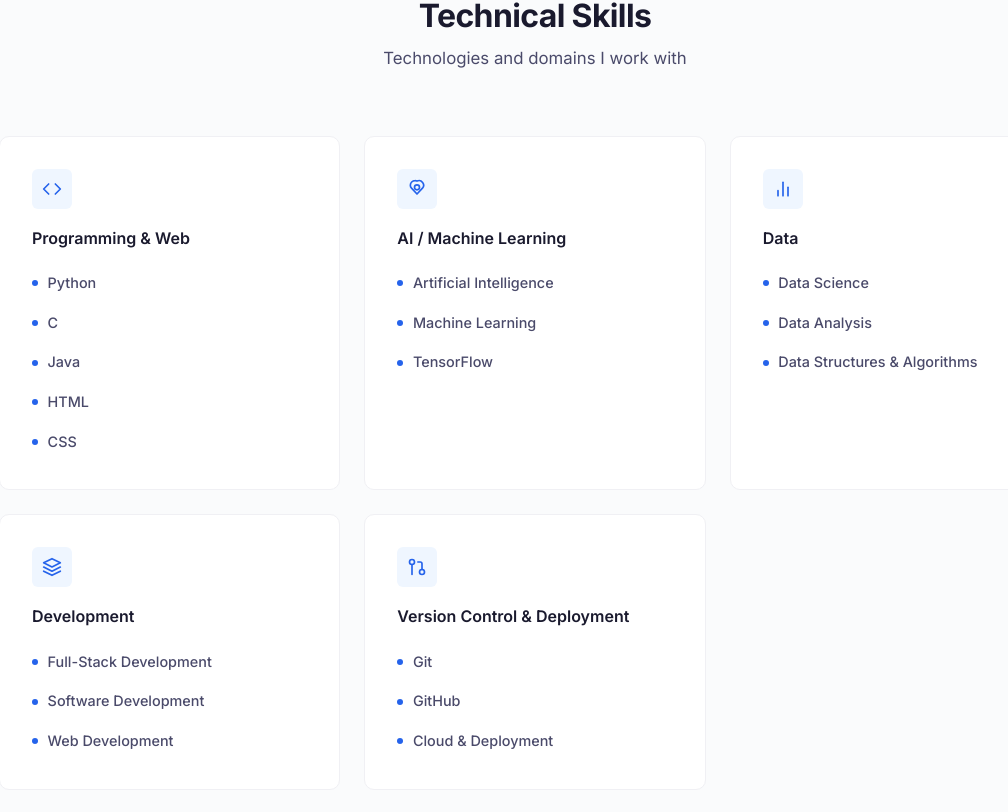
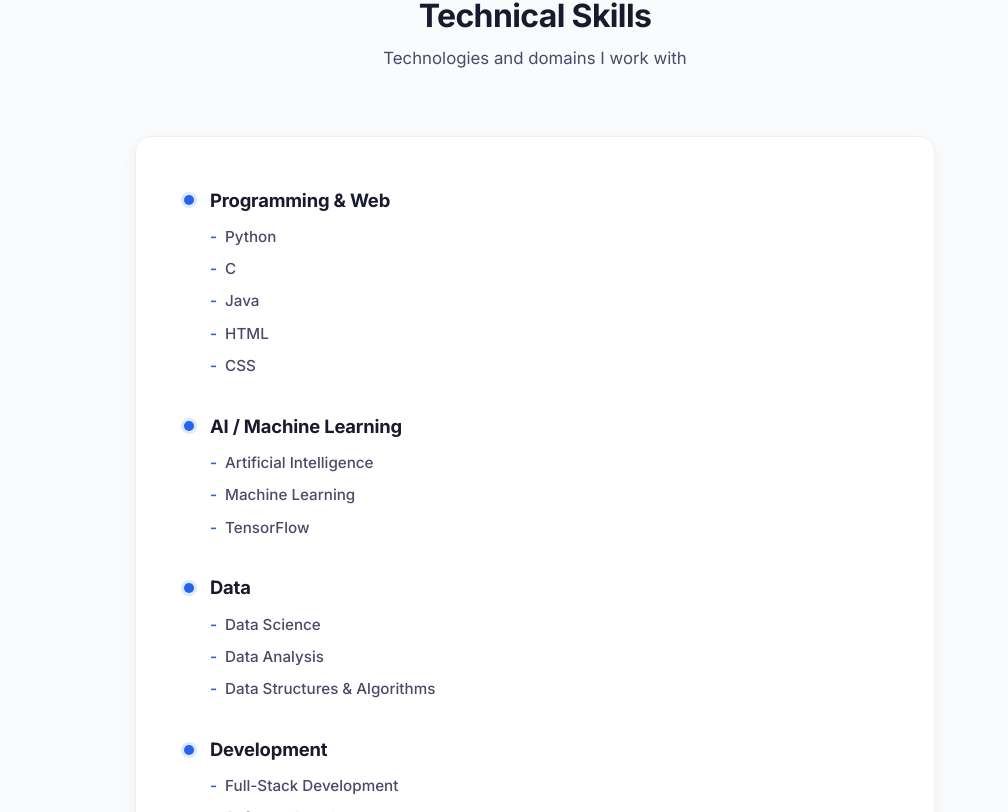
Before and after one commit to SusheelVaddi/Portfolio, a React (Vite) app: page / in a window 1280 px wide. Shown: the part 3068-3880 px from the top of the page, without its empty margins (105-1113 px from the left). Built offline with nearby package versions, Linux system fonts and the light colour scheme.

Commit message:
Format technical skills into single nested list with bullets and dash items

```diff
--- a/src/components/Skills.jsx
+++ b/src/components/Skills.jsx
@@ -1,5 +1,4 @@
 import { skillsData } from "../data/portfolioData";
-import { SkillCategoryIcon } from "./Icons";
 
 export default function Skills() {
   return (
@@ -13,23 +12,25 @@ export default function Skills() {
           </p>
         </div>
 
-        <div className="skills-grid fade-in">
+        <div className="skills-single-card fade-in">
+          <ul className="skills-main-list">
             {skillsData.map((category, i) => (
-            <div key={i} className="skill-card">
-              <div className="skill-card-icon">
-                <SkillCategoryIcon icon={category.icon} />
+              <li key={i} className="skills-category-item">
+                <div className="skills-category-header">
+                  <span className="skills-main-bullet" aria-hidden="true" />
+                  <h3 className="skills-category-title">{category.category}</h3>
                 </div>
-              <h3 className="skill-card-title">{category.category}</h3>
-              <ul className="skill-list">
+                <ul className="skills-sub-list">
                   {category.skills.map((skill, j) => (
-                  <li key={j} className="skill-list-item">
-                    <span className="skill-bullet" aria-hidden="true" />
+                    <li key={j} className="skills-sub-item">
+                      <span className="skills-dash">-</span>
                       <span>{skill}</span>
                     </li>
                   ))}
                 </ul>
-            </div>
+              </li>
             ))}
+          </ul>
         </div>
       </div>
     </section>
--- a/src/index.css
+++ b/src/index.css
@@ -657,72 +657,69 @@ ol {
 }
 
 /* ---- Skills ---- */
-.skills-grid {
-  display: grid;
-  grid-template-columns: repeat(auto-fill, minmax(280px, 1fr));
-  gap: var(--space-lg);
+.skills-single-card {
+  background: var(--color-bg-alt);
+  border: 1px solid var(--color-border-light);
+  border-radius: var(--border-radius-lg);
+  padding: var(--space-2xl);
+  max-width: 800px;
+  margin: 0 auto;
+  box-shadow: 0 4px 20px var(--color-shadow);
 }
 
-.skill-card {
-  background: var(--color-bg-alt);
-  border: 1px solid var(--color-border-light);
-  border-radius: var(--border-radius-md);
-  padding: var(--space-xl);
-  transition: box-shadow var(--transition-base), transform var(--transition-base);
+.skills-main-list {
+  display: flex;
+  flex-direction: column;
+  gap: var(--space-xl);
 }
 
-.skill-card:hover {
-  box-shadow: 0 4px 20px var(--color-shadow-md);
-  transform: translateY(-2px);
+.skills-category-item {
+  display: flex;
+  flex-direction: column;
+  gap: var(--space-sm);
 }
 
-.skill-card-icon {
-  width: 40px;
-  height: 40px;
+.skills-category-header {
   display: flex;
   align-items: center;
-  justify-content: center;
-  border-radius: var(--border-radius-sm);
-  background: var(--color-accent-subtle);
-  color: var(--color-accent);
-  font-size: 1.1rem;
-  margin-bottom: var(--space-md);
+  gap: var(--space-md);
 }
 
-.skill-card-title {
-  font-size: 1rem;
-  font-weight: 600;
-  color: var(--color-text-primary);
-  margin-bottom: var(--space-md);
-}
-
-.skill-list {
-  display: flex;
-  flex-direction: column;
-  gap: 0.55rem;
-}
-
-.skill-list-item {
-  display: flex;
-  align-items: center;
-  gap: 0.6rem;
-  font-size: 0.9rem;
-  font-weight: 500;
-  color: var(--color-text-secondary);
-  padding: 0.2rem 0;
-  transition: color var(--transition-fast);
-}
-
-.skill-list-item:hover {
-  color: var(--color-accent);
-}
-
-.skill-bullet {
-  width: 6px;
-  height: 6px;
+.skills-main-bullet {
+  width: 10px;
+  height: 10px;
   border-radius: 50%;
   background: var(--color-accent);
   flex-shrink: 0;
+  box-shadow: 0 0 0 3px var(--color-accent-light);
+}
+
+.skills-category-title {
+  font-size: 1.15rem;
+  font-weight: 700;
+  color: var(--color-text-primary);
+  letter-spacing: -0.01em;
+}
+
+.skills-sub-list {
+  display: flex;
+  flex-direction: column;
+  gap: 0.4rem;
+  padding-left: calc(10px + var(--space-md));
+}
+
+.skills-sub-item {
+  display: flex;
+  align-items: center;
+  gap: 0.5rem;
+  font-size: 0.95rem;
+  font-weight: 500;
+  color: var(--color-text-secondary);
+}
+
+.skills-dash {
+  color: var(--color-accent);
+  font-weight: 600;
 }
 
 /* ---- Tools ---- */
```
Lines whose indentation alone changed are shown as unchanged.
